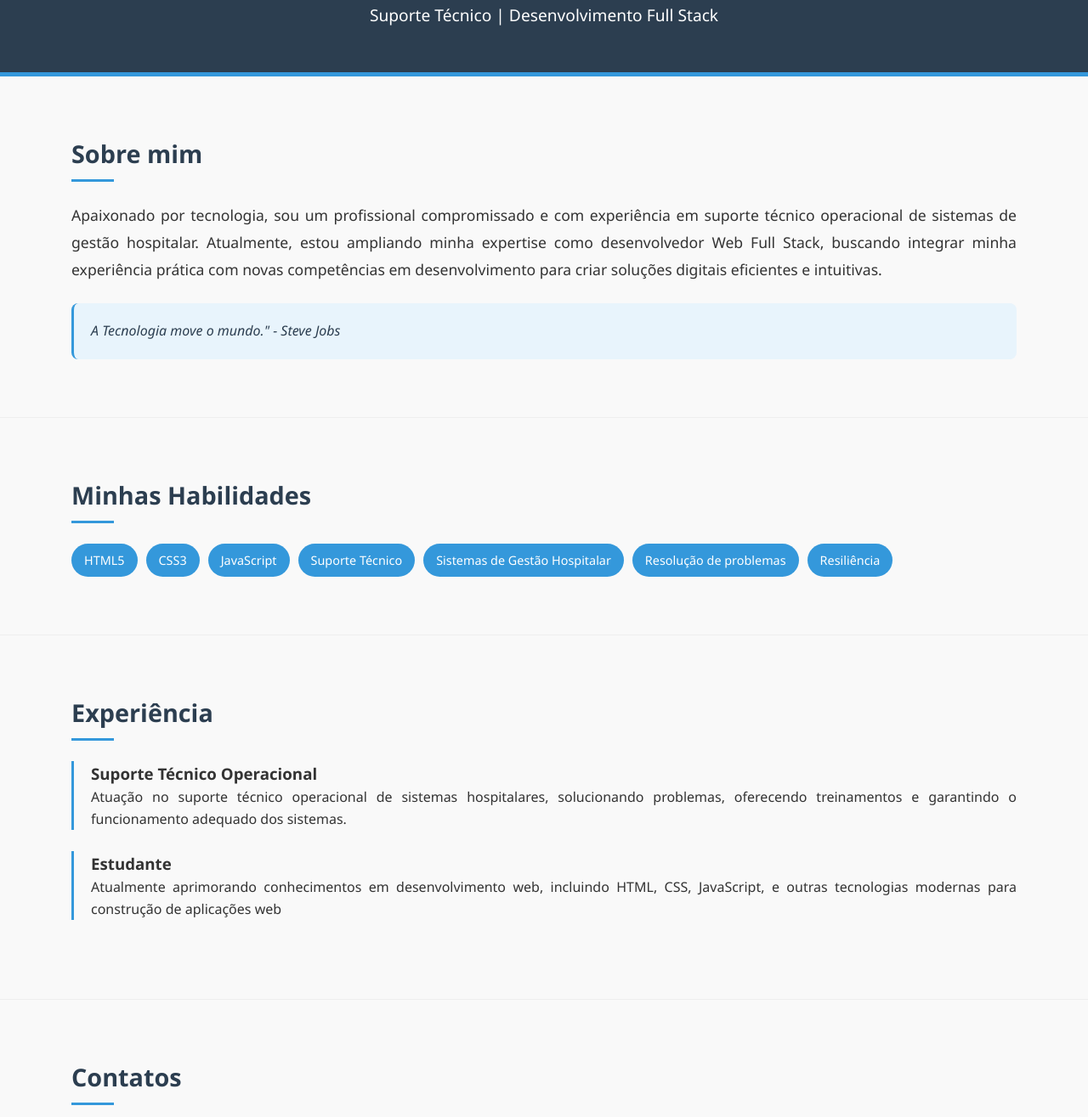
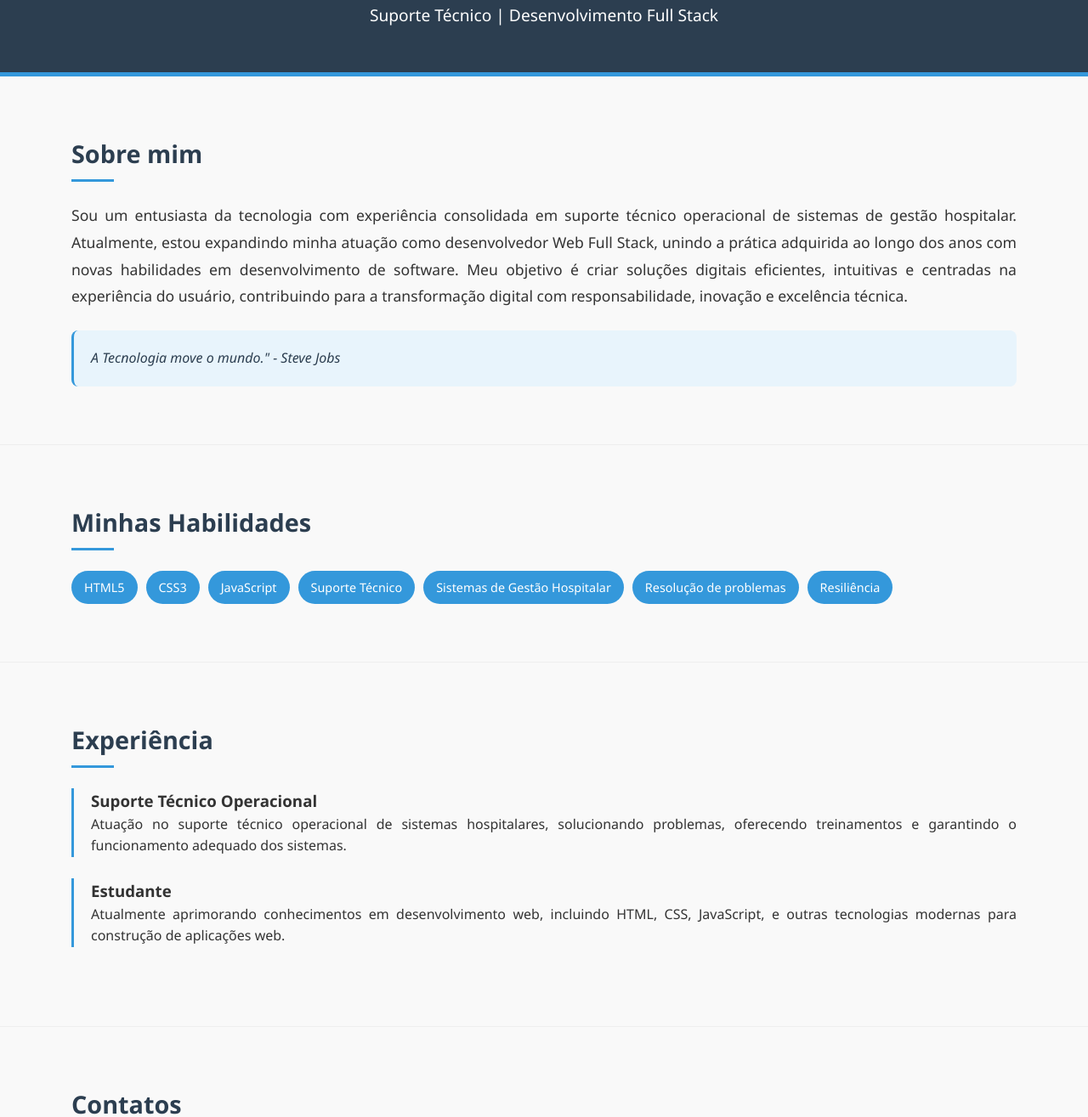
Before and after one commit to LisioSouza/geracao-tech-2.0, a plain HTML site: page index.html in a window 1280 px wide. Shown: the part 295-1610 px from the top of the page at 85% size. Drawn offline with Linux system fonts and the light colour scheme.

Commit message:
Atualizando Atividade Prática - Portfólio Simples

```diff
--- a/index.html
+++ b/index.html
@@ -186,7 +186,7 @@
         <section class="section">
             <div class="container">
                 <h2 class="section-title">Sobre mim</h2>
-                <p class="bio-text"> Apaixonado por tecnologia, sou um profissional compromissado e com experiência em suporte técnico operacional de sistemas de gestão hospitalar. Atualmente, estou ampliando minha expertise como desenvolvedor Web Full Stack, buscando integrar minha experiência prática com novas competências em desenvolvimento para criar soluções digitais eficientes e intuitivas.</p>
+                <p class="bio-text"> Sou um entusiasta da tecnologia com experiência consolidada em suporte técnico operacional de sistemas de gestão hospitalar. Atualmente, estou expandindo minha atuação como desenvolvedor Web Full Stack, unindo a prática adquirida ao longo dos anos com novas habilidades em desenvolvimento de software. Meu objetivo é criar soluções digitais eficientes, intuitivas e centradas na experiência do usuário, contribuindo para a transformação digital com responsabilidade, inovação e excelência técnica.</p>
                 <div style="background-color: #e8f4fc; padding: 20px; border-radius: 8px; border-left: 3px solid #3498db;">
                     <p style="font-style: italic; color: #2c3e50; margin: 0;"> A Tecnologia move o mundo." - Steve Jobs</p>
                 </div>
@@ -215,7 +215,7 @@
                 </div>
                 <div style="border-left: 3px solid var(--primary-color); padding-left: 20px; margin-bottom: 25px;text-align: justify;">
                     <h3>Estudante</h3>
-                    <p>Atualmente aprimorando conhecimentos em desenvolvimento web, incluindo HTML, CSS, JavaScript, e outras tecnologias modernas para construção de aplicações web</p>
+                    <p>Atualmente aprimorando conhecimentos em desenvolvimento web, incluindo HTML, CSS, JavaScript, e outras tecnologias modernas para construção de aplicações web.</p>
                 </div>
             </div>
         </section>
```
